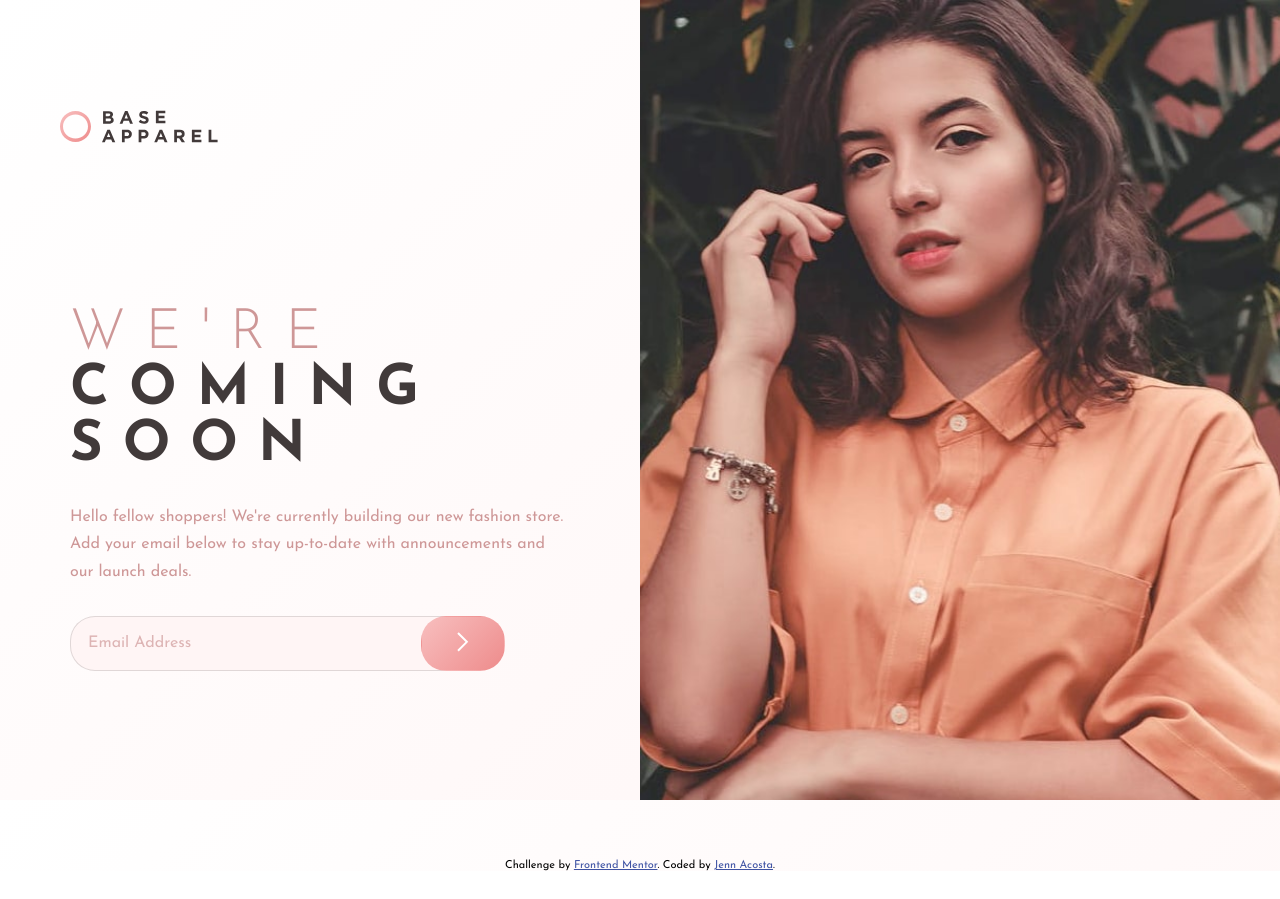
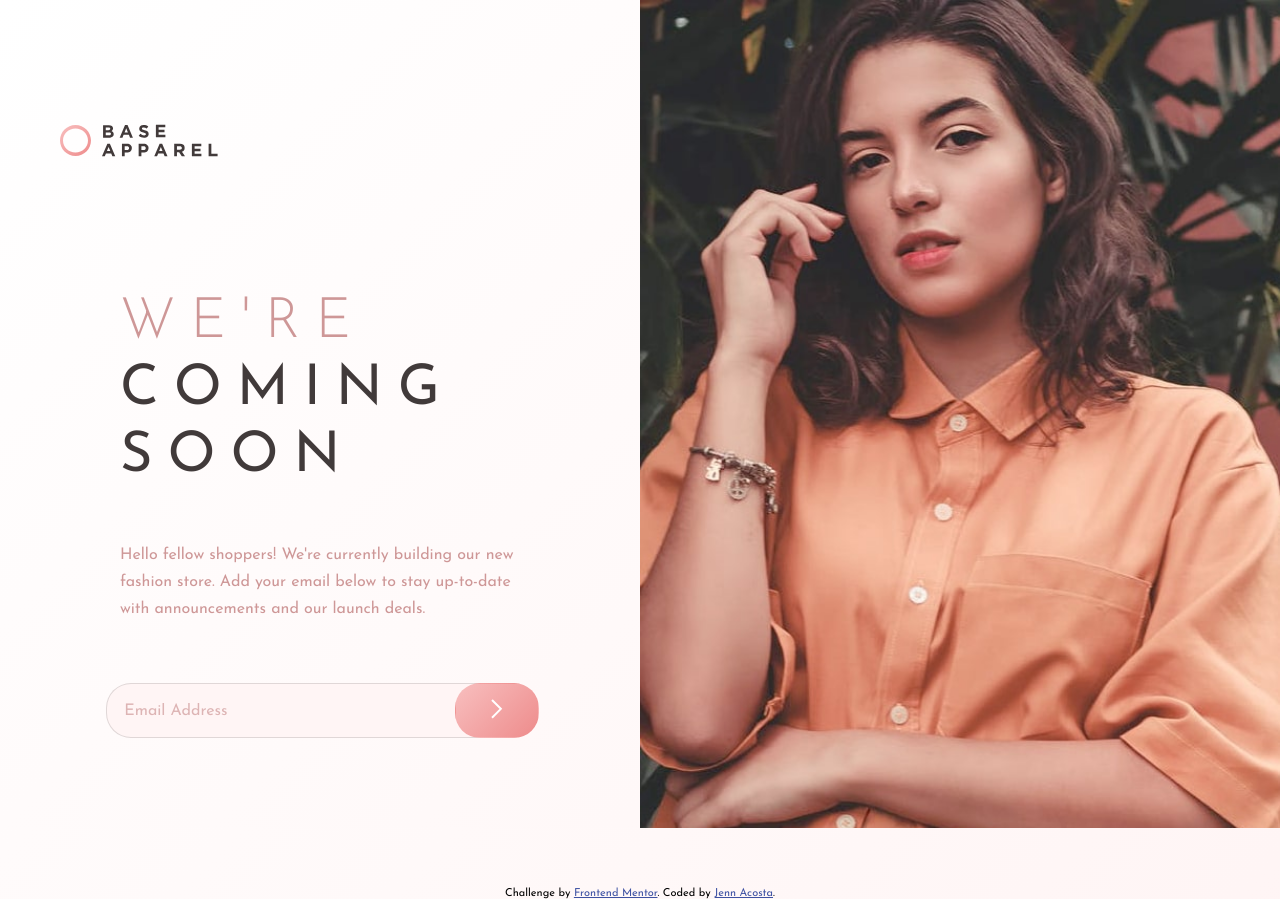
Before and after one commit to jennawlin3/base-apparel, a plain HTML site: page index.html in a window 1280 px wide. Before the commit the page ends 871 px from the top, so only its background shows below. Drawn offline with Linux system fonts and the light colour scheme.

Commit message:
Add files via upload

```diff
--- a/assets/css/styles.css
+++ b/assets/css/styles.css
@@ -12,7 +12,7 @@
 body {
 	background: linear-gradient(135deg, hsl(0, 0%, 100%), hsl(0, 100%, 98%));
 	width: 100vw;
-	height: 100vh;
+	height: auto;
 	display: grid;
 	align-items: center;
 	justify-content: center;
@@ -32,7 +32,14 @@ body {
 
 .header {
 	grid-area: header;
-	margin: 40px 0 40px 40px;
+	width: 100%;
+	height: 90px;
+	display: flex;
+	align-items: center;
+}
+
+.header img {
+	margin-left: 40px;
 }
 
 .hero-container {
@@ -44,13 +51,26 @@ body {
 	background-size: cover;
 }
 
+.content {
+	display: flex;
+	flex-direction: column;
+	justify-content: center;
+	align-items: center;
+}
+
 .content h1 {
-	margin: 60px 50px 30px;
+	width: 80%;
+	line-height: 1.7;
+	padding: 30px 0 20px;
 	text-align: center;
-	font-size: 3.5rem;
+	font-size: 2rem;
 	text-transform: uppercase;
-	letter-spacing: 20px;
-	color: var(--dark-grayish-red)
+	letter-spacing: 10px;
+	color: var(--dark-grayish-red);
+}
+
+.container h1 span {
+	display: block;
 }
 
 .content h1 span, .content p, .error-msg p {
@@ -62,7 +82,8 @@ body {
 }
 
 .content p {
-	margin: 0 30px;
+	width: 80%;
+	margin: auto;
 	line-height: 1.7;
 }
 
@@ -70,29 +91,35 @@ form {
 	display: flex;
 	flex-direction: column;
 	align-items: center;
-	width: 100vw;
+	width: 90%;
 	margin-top: 30px;
 	margin-bottom: 40px;
 	grid-area: main;
 }
 
+.input-container {
+	width: 90%;
+}
+
 input[type="email"] {
-	width: 80vw;
+	width: 100%;
 	height: 55px;
 	background: hsl(0, 100%, 98%);
 	border: 1px solid #413a3a29;
 	padding: 17px;
 	border-radius: 25px;
-	position: relative;
 	font-size: 1rem;
   font-family: "Josefin Sans", sans-serif;
 }
 
+.input-container {
+	position: relative;
+	margin: auto;
+}
 
 input[type="email"]::placeholder {
 	color: #ce9797b0;
 }
-
 
 input[type="email"]:focus {
 	border: 2px solid var(--soft-red);
@@ -105,10 +132,10 @@ input[type="email"]:focus {
 	align-self: center;
 	padding: 15px 35px;
 	border-radius: 25px;
-	position: absolute;
-	right: 30px;
 	outline: none;
 	border: 1px solid transparent;
+	position: absolute;
+	right: 0;
 }
 
 #submit:hover {
@@ -135,7 +162,7 @@ input[type="email"]:focus {
 	margin-top: 20px;
 }
 
-@media screen and (min-width: 950px) {
+@media screen and (min-width: 900px) {
 
 	.container {
 		display: grid;
@@ -178,6 +205,14 @@ input[type="email"]:focus {
 		text-align: start;
 	}
 
+	.content h1 {
+		font-size: 3.5rem;
+		font-weight: 400;
+		line-height: 1.2;
+		letter-spacing: 15px;
+		margin: 0;
+	}
+
 	.hero-container {
 		grid-area: hero;
 		width: 100%;
@@ -187,10 +222,8 @@ input[type="email"]:focus {
 		background-size: cover;
 	}
 
-	form{
+	form {
 	width: 475px;
-	align-items: initial;
-	position: relative;
 	}
 
 	input[type="email"] {
@@ -198,7 +231,8 @@ input[type="email"]:focus {
 	}
 
 	#submit {
-		right: 40px;
+		top: 0;
+		right: -5px;
 	}
 
 	.error-msg p {
@@ -209,18 +243,3 @@ input[type="email"]:focus {
 		grid-area: footer footer;
 	}
 }
-
-@media screen and (min-width: 1400px) {
-	form {
-		width: 600px;
-		align-items: initial;
-	}
-
-	input[type="email"] {
-		width: 475px;
-	}
-
-	form a {
-		margin-left: 280px;
-	}
-}
--- a/index.html
+++ b/index.html
@@ -28,8 +28,10 @@
   <p>Hello fellow shoppers! We're currently building our new fashion store.
   Add your email below to stay up-to-date with announcements and our launch deals.</p>
   <form action="#">
+    <div class="input-container">
     <input type="email" id="email" required name="email" placeholder="Email Address">
     <button type="submit" id="submit"><img src="images/icon-arrow.svg" class="submit-icon" disabled="disabled"></button>
+  </div>
     <div class="error-msg">
       <p>Please provide a valid email</p>
     </div>
```
